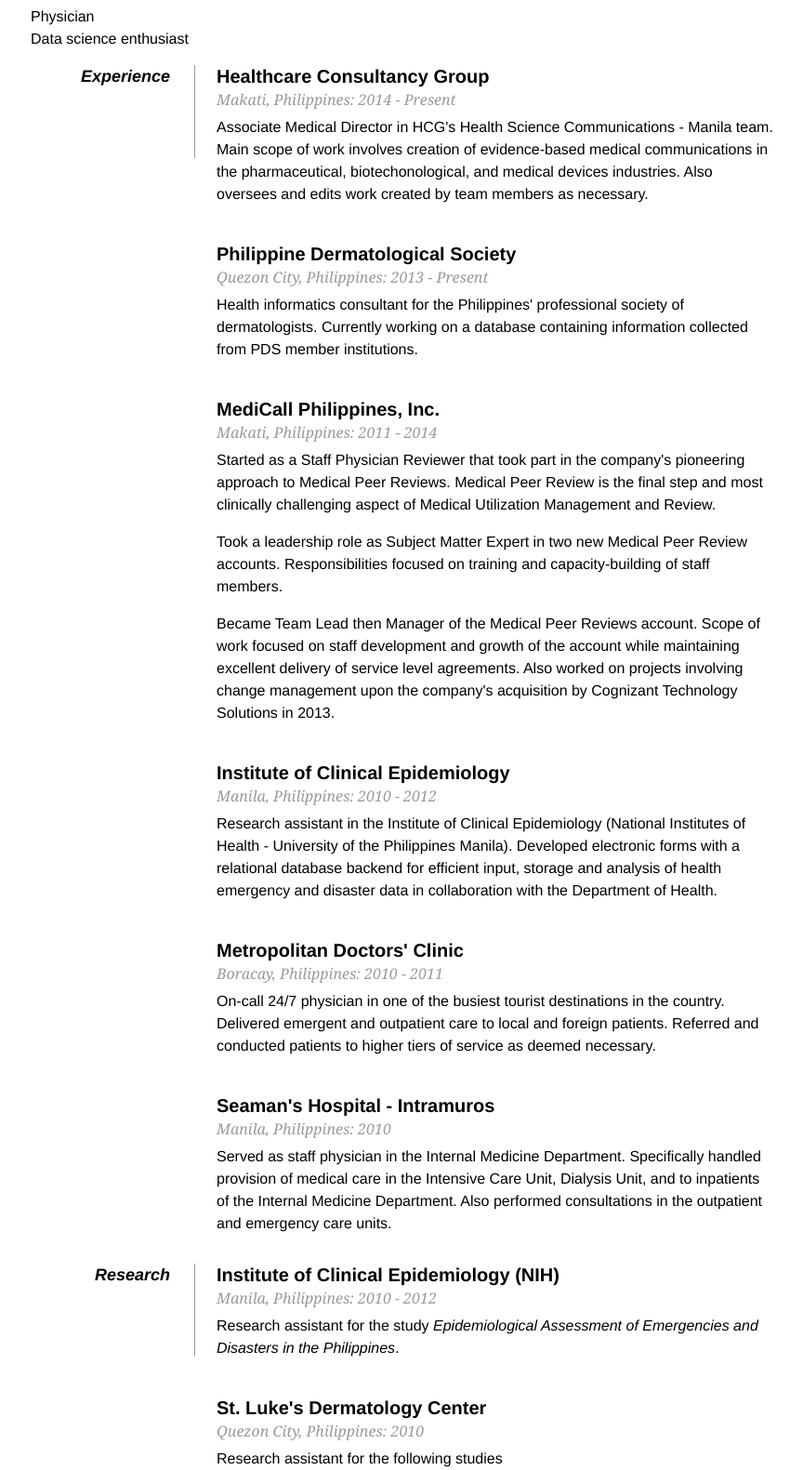
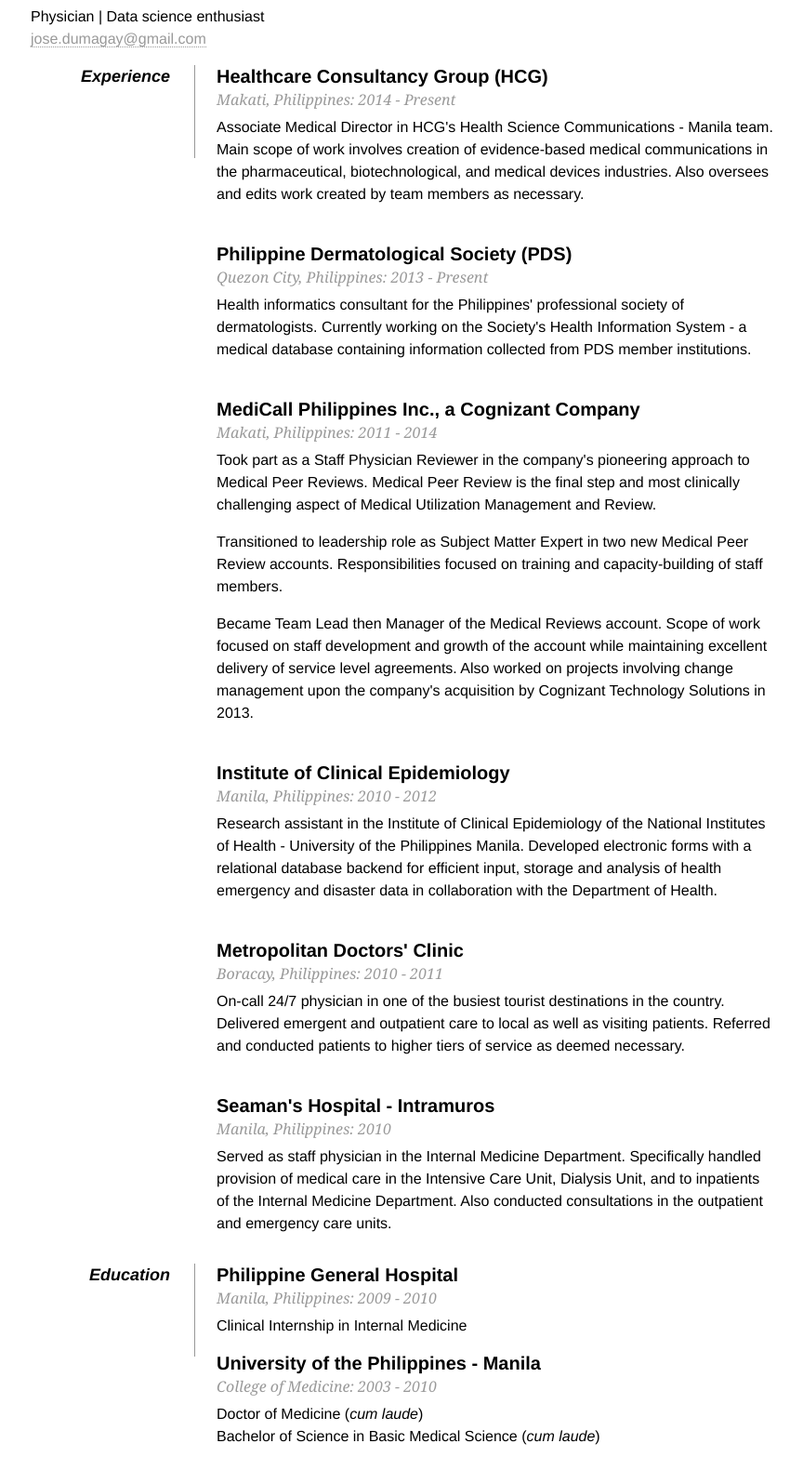
Before and after one commit to jdumagay/jdumagay.github.com, a plain HTML site: page index.html in a window 1280 px wide. Shown: the part 91-1672 px from the top of the page at 93% size, without its empty margins (207-1071 px from the left). Drawn offline with Linux system fonts and the light colour scheme.

Commit message:
Updated resume

```diff
--- a/index.html
+++ b/index.html
@@ -4,15 +4,17 @@
 <head>
     <meta http-equiv="Content-Type" content="text/html; charset=UTF-8">
 
+    <link href="https://fonts.googleapis.com/css?family=Open+Sans+Condensed:300" rel="stylesheet">
+
     <title>Jose Dumagay</title>
 
     <style type="text/css">
         * { margin: 0; padding: 0; }
-        body { font: 16px Helvetica, Sans-Serif; line-height: 24px; }
+        body { font: 16px; font-family: Helvetica, Sans-Serif; line-height: 24px; }
         .clear { clear: both; }
         #page-wrap { width: 800px; margin: 40px auto 60px; }
         #pic { float: right; margin: -30px 0 0 0; }
-        h1 { margin: 0 0 16px 0; padding: 0 0 16px 0; font-size: 42px; letter-spacing: -2px; border-bottom: 1px solid #999; font-family: ‘Trebuchet MS’, Helvetica, sans-serif;}
+        h1 { margin: 0 0 16px 0; padding: 0 0 16px 0; font-size: 42px; letter-spacing: -2px; border-bottom: 1px solid #999; font-family: Arial, Helvetica, sans-serif;}
         h2 { font-size: 20px; margin: 0 0 6px 0; position: relative; }
         h2 span { font-style: italic; font-family: Georgia, Serif; font-size: 16px; color: #999; font-weight: normal; }
         p { margin: 0 0 16px 0; }
@@ -31,53 +33,53 @@
     <div id="page-wrap">
 <!--         <img src="Picture.jpg" alt="" id="pic"> -->
         <div id="contact-info" class="vcard">
-            <h1 class="fn">Jose Dumagay</h1>
+            <h1>Jose Dumagay</h1>
             <p>
-                Physician<br>
-                Data science enthusiast
+                Physician | Data science enthusiast<br />
+                <a class="email" href="mailto:jose.dumagay@gmail.com">jose.dumagay@gmail.com</a><br />
             </p>
         </div>
-
         <div class="clear"></div>
-
         <dl>
             <dt>Experience</dt>
             <dd>
-                <h2>Healthcare Consultancy Group<br />
+                <h2>Healthcare Consultancy Group (HCG)<br />
                     <span>Makati, Philippines: 2014 - Present</span>
                 </h2>
                 <p>Associate Medical Director in HCG's Health Science
                     Communications - Manila team. Main scope of work involves
                     creation of evidence-based medical communications in the
-                    pharmaceutical, biotechonological, and medical devices
+                    pharmaceutical, biotechnological, and medical devices
                     industries. Also oversees and edits work created by team
                     members as necessary.
                 </p>
                 <br />
 
-                <h2>Philippine Dermatological Society<br />
+                <h2>Philippine Dermatological Society (PDS)<br />
                     <span>Quezon City, Philippines: 2013 - Present</span>
                 </h2>
                 <p>Health informatics consultant for the Philippines' professional
                     society of dermatologists. Currently working on
-                    a database containing information collected from PDS member
+                    the Society's Health Information System - a medical database
+                    containing information collected from PDS member
                     institutions.
                 </p>
                 <br />
 
-                <h2>MediCall Philippines, Inc.<br />
+                <h2>MediCall Philippines Inc., a Cognizant Company<br />
                     <span>Makati, Philippines: 2011 - 2014</span>
                 </h2>
-                <p>Started as a Staff Physician Reviewer that took part in the
+                <p> Took part as a Staff Physician Reviewer in the
                     company's pioneering approach to Medical Peer Reviews.
                     Medical Peer Review is the final step and most clinically
                     challenging aspect of Medical Utilization Management and Review.
                 </p>
-                <p>Took a leadership role as Subject Matter Expert in two new
+                <p>Transitioned to leadership role as Subject Matter Expert in two new
                     Medical Peer Review accounts. Responsibilities focused on
                     training and capacity-building of staff members.
                 </p>
-                <p>Became Team Lead then Manager of the Medical Peer
+
+                <p>Became Team Lead then Manager of the Medical
                     Reviews account. Scope of work focused on staff development
                     and growth of the account while maintaining excellent
                     delivery of service level agreements. Also worked on projects
@@ -90,8 +92,8 @@
                     <span>Manila, Philippines: 2010 - 2012</span>
                 </h2>
                 <p>Research assistant in the Institute of Clinical Epidemiology
-                    (National Institutes of Health - University of the Philippines
-                    Manila). Developed electronic forms with a relational database
+                    of the National Institutes of Health - University of the Philippines
+                    Manila. Developed electronic forms with a relational database
                     backend for efficient input, storage and analysis of health
                     emergency and disaster data in collaboration with the Department
                     of Health.
@@ -103,7 +105,7 @@
                 </h2>
                 <p>On-call 24/7 physician in one of the busiest tourist destinations
                     in the country. Delivered emergent and outpatient care to local
-                    and foreign patients. Referred and conducted patients to higher
+                    as well as visiting patients. Referred and conducted patients to higher
                     tiers of service as deemed necessary.
                 </p>
                 <br />
@@ -114,60 +116,25 @@
                 <p>Served as staff physician in the Internal Medicine
                     Department. Specifically handled provision of medical care in
                     the Intensive Care Unit, Dialysis Unit, and to inpatients of the
-                    Internal Medicine Department. Also performed consultations in the
+                    Internal Medicine Department. Also conducted consultations in the
                     outpatient and emergency care units.
                 </p>
             </dd>
             <dd class="clear"></dd>
-            <dt>Research</dt>
-            <dd>
-                <h2>Institute of Clinical Epidemiology (NIH)<br />
-                    <span> Manila, Philippines: 2010 - 2012</span>
-                </h2>
-                <p>Research assistant for the study <i>Epidemiological Assessment
-                    of Emergencies and Disasters in the Philippines</i>.
-                </p>
-                <br />
-
-                <h2>St. Luke's Dermatology Center<br />
-                    <span> Quezon City, Philippines: 2010</span>
-                </h2>
-                <p>Research assistant for the following studies <br /><i> A Double-Blind, Randomized Vehicle-Controlled Trial on the Hair Growth-Inducing Property of a Topical Application of Moringa, Aloe vera, Centella and Patchouli Extract Mixture  on Healthy Male Volunteers with Male Pattern Hair Losss</i> <br /><br /><i>The Effectiveness and Safety of Gliricidia sepium (Kakawati) 50% Ointment versus Permethrin 5% Lotion in the Treatment of Scabies: A pragmatic, assessor-blinded, randomized controlled trial</i>
-                </p>
-                <br />
-
-                <h2>Philippine General Hospital<br />
-                    <span> Manila, Philippines: 2011</span>
-                </h2>
-                <p>Primary author of the study
-                    <i>Epinephrine versus Standard Treatment (Norepinephrine/Dopamine) as Vasopressor Therapy in Septic Shock: A Meta-Analysis</i> Acta Medica Filipina, Vol 45, No 2, 2011
-                    <br />
-                    <br />
-                    Co-author of the study <i>The Role of Findings on Carotid Ultrasound Evaluation in the Long-term risk for cardiovascular events: The CAROUSEL Review</i> Unpublished, 2010
-                    <br />
-                    <br />
-                    Principal investigator of the study <i>Inhibition of Human Low-Density Lipoprotein (LDL) Oxidation in vitro by Solanum melongena (eggplant) Extract</i> Unpublished, 2005
-                </p>
-                <br />
-
-
-            <dd class="clear"></dd>
-
             <dt>Education</dt>
             <dd>
                 <h2>Philippine General Hospital<br />
                     <span>Manila, Philippines: 2009 - 2010</span>
                 </h2>
-                <p>Straight Internship in Internal Medicine
+                <p>Clinical Internship in Internal Medicine
                 </p>
 
                 <h2>University of the Philippines - Manila<br />
                     <span>College of Medicine: 2003 - 2010</span>
                 </h2>
                 <p>Doctor of Medicine (<i>cum laude</i>)<br />
-                    Bachelor of Science in Basic Medical Science (<i>cum laude</i>)
-                    <br />
-                <h2><span>College of Arts and Sciences: 2012</span></h2>
+                    Bachelor of Science in Basic Medical Science (<i>cum laude</i>)<br />
+                </p>
             </dd>
             <dd class="clear"></dd>
         </dl>
```
